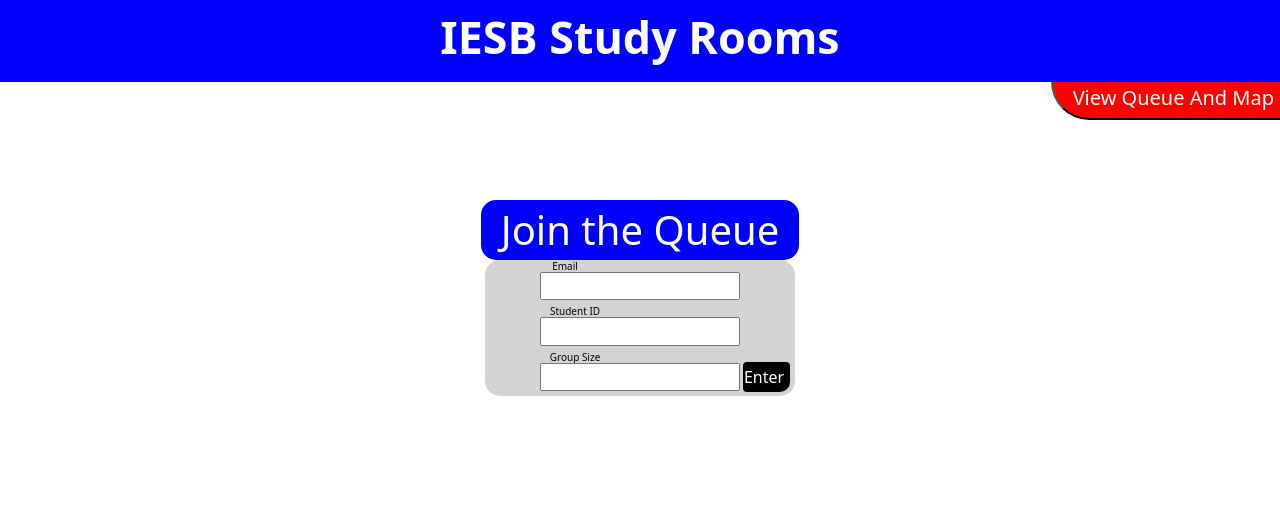
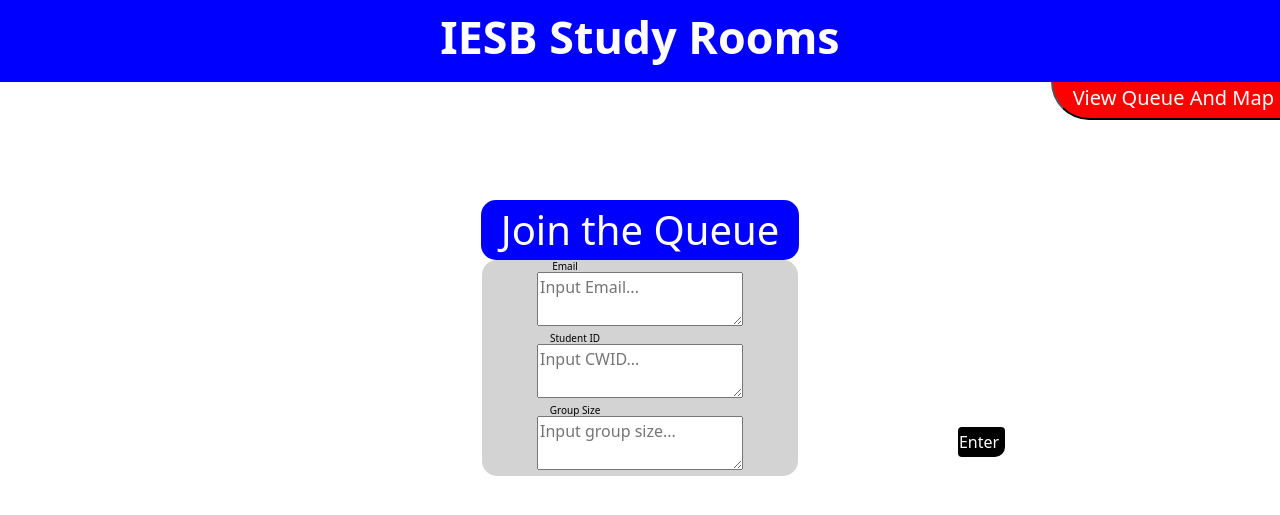
Before and after one commit to Parzeval2/Room-System, a Flask app: page /home in a window 1280 px wide. Shown: the top 515 px of the page. Run offline with Flask 3, Linux system fonts and the light colour scheme.

Commit message:
Updated Homepage
Inputboxes -> TextAreas
TextAreas prevent empty boxes from being submitted(Exempted the button that changes pages) and have a Max Word Length: 30, 8, and 2 respectively:
Every time a key is released the success() function is called.
Each button now has a path: which affected the spacing so I fixed that.

```diff
--- a/website/templates/HomePage.html
+++ b/website/templates/HomePage.html
@@ -16,7 +16,7 @@
                 </div>
 
                 <div class="row" style="text-align:right"> <div class="col" style="padding:0px; margin: 0px">
-                    <button type="submit" class="nextpage">View Queue And Map</button>
+                    <a href="queue"><button type="submit" class="nextpage" formnovalidate>View Queue And Map</button></a>
                 </div></div>
 
                 <div class="blank">
@@ -31,23 +31,23 @@
                 <div class="row">
                     <div>
                     <h5>Email</h5>
-                    <input name="email">
+                    <textarea id="email" name="email" onkeyup="success()" placeholder="Input Email..." MaxLength="30" required></textarea></textarea>
                     </div>
                 </div>
 
                 <div class="row">
                     <div>
                     <h6>Student ID</h6>
-                    <input name="ID">
+                    <textarea id="ID" name="ID" onkeyup="success()" placeholder="Input CWID..." MaxLength="8" type="number" required></textarea></textarea>
                     </div>
                 </div>
 
                 <div class="row">
                     <div>
                     <h6>Group Size</h6>
-                    <input name="Group Size">
+                    <textarea id="size" name="size" onkeyup="success()" placeholder="Input group size..." MaxLength="2" required></textarea></textarea>
+                    <a href="register_group" style="position:relative"><button type="submit" class="enter" id="enter" name="enter">Enter</button></a>
                     </div>
-                    <button type="submit" class="enter">Enter</button>
                 </div>
             </div>
         </div>
```
